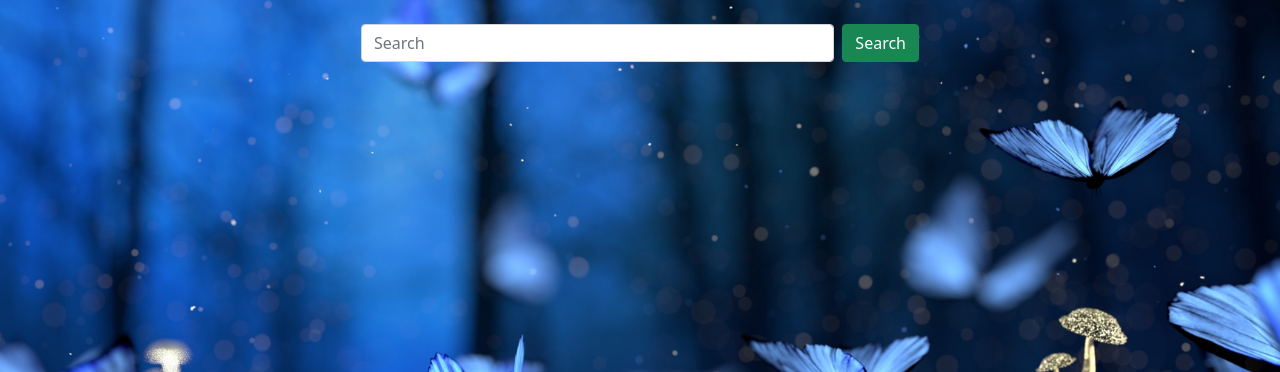
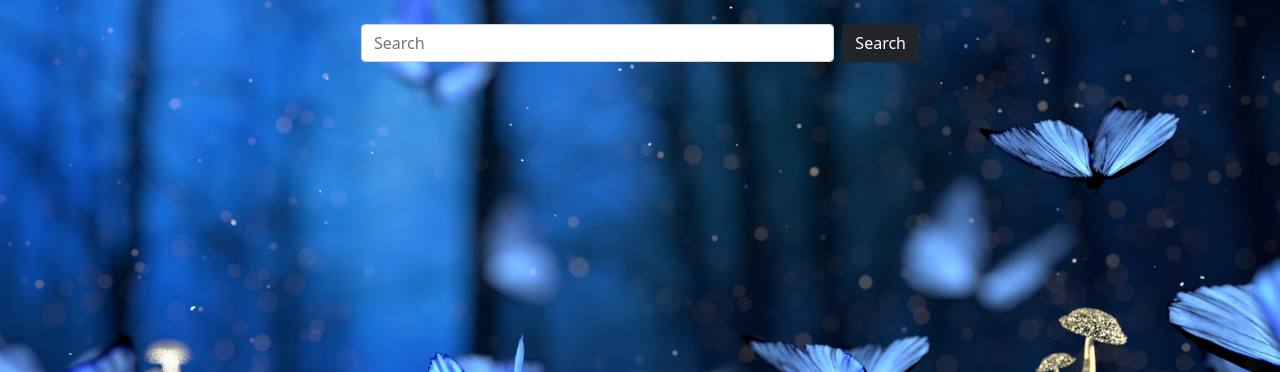
Before and after one commit to S-Hightower/Anime-App-Project, a Flask app: page / in a window 1280 px wide. Shown: the part 48-420 px from the top of the page. Run offline with Flask 2, Linux system fonts and the light colour scheme.

Commit message:
css updates

```diff
--- a/flask_app/templates/index.html
+++ b/flask_app/templates/index.html
@@ -15,7 +15,7 @@
         </div>
         <form class="d-flex col-md-6 offset-md-3">
             <input class="form-control me-2" type="search" placeholder="Search" aria-label="Search">
-            <button class="btn btn-success" type="submit">Search</button>
+            <button class="btn btn-dark" type="submit">Search</button>
         </form>
     </div>
     <script src="https://cdn.jsdelivr.net/npm/bootstrap@5.1.3/dist/js/bootstrap.bundle.min.js" integrity="sha384-ka7Sk0Gln4gmtz2MlQnikT1wXgYsOg+OMhuP+IlRH9sENBO0LRn5q+8nbTov4+1p" crossorigin="anonymous"></script>
```
